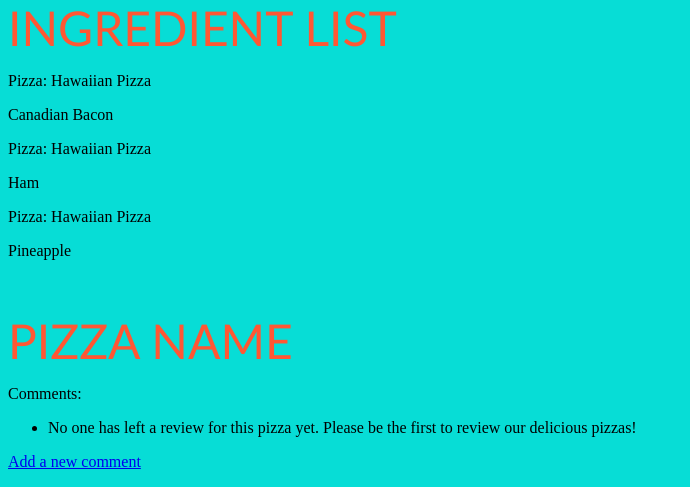
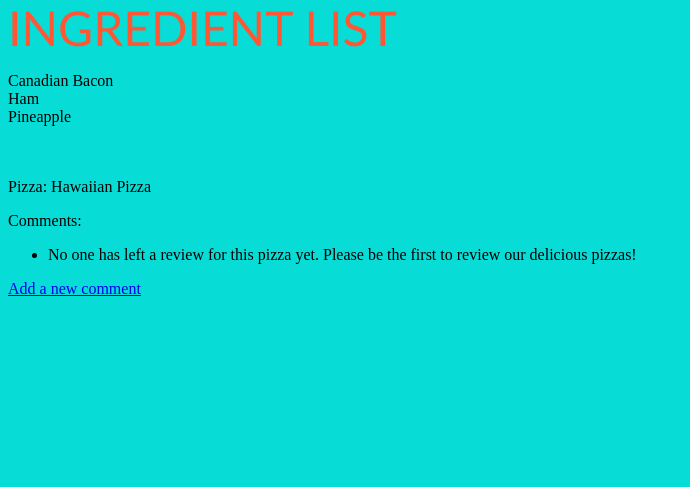
Before and after one commit to jmolenda1/django_pizzeria, a Django app: page /pizza/1/ in a window 1280 px wide. Shown: the part 512-999 px from the top of the page, without its empty margins (0-690 px from the left). After the commit the page ends 808 px from the top, so only its background shows below. Run offline with Django 3.2, Linux system fonts and the light colour scheme; data comes from the database, SQL or seed files in the repository; grey boxes are pictures that could not be loaded.

Commit message:
submit comment

```diff
--- a/pizzas/templates/pizzas/new_comment.html
+++ b/pizzas/templates/pizzas/new_comment.html
@@ -2,15 +2,15 @@
 
 {% block content %}
 
-<p><a href="{% url 'pizzas:pizza' pizza.id % }">{{ pizza }}</a></p>
-<p>Please leave a review for one of our delicious pizzas if you have tried them!</p>
+<p><a href="{% url 'pizzas:pizza' pizza.id %}">{{ pizza }}</a></p>
+<p>Pleave a review for our pizzas if you have tried them!</p>
 
 <form action="{% url 'pizzas:new_comment' pizza.id %}" method='post'>
-
     {% csrf_token %}
     {{ form.as_p }}
 
     <button name="submit">Submit Comment</button>
 </form>
 
+
 {% endblock content %}
--- a/pizzas/templates/pizzas/pizza.html
+++ b/pizzas/templates/pizzas/pizza.html
@@ -15,25 +15,21 @@ Pizza List Page | Papa John's Pizzeria
 
 {% for topping in toppings %}
 
-<p>Pizza: {{ pizza }}</p>
-
 {{ topping }}
 <br>
 {% endfor %}
 <br><br>
-<p>
-    <font face="Optima" size="8px" color="FF5733"> PIZZA NAME </font>
-</p>
+<p>Pizza: {{ pizza }}</p>
 
 <p>
     Comments:
     </p>
 
     <ul>
-        {% for comment in comments %}
+        {% for comment in new_comments %}
 
         <li>
-            <p> {{ comment.name|linebreaks }}</p>
+            <p> {{ comment|linebreaks }}</p>
         </li>
         {% empty %}
 
--- a/pizzas/views.py
+++ b/pizzas/views.py
@@ -1,4 +1,4 @@
-from django.shortcuts import render
+from django.shortcuts import render, redirect
 from .models import Pizza, Topping, Comment
 from .forms import CommentForm, PizzaForm, ToppingForm
 from .forms import *
@@ -19,7 +19,8 @@ def pizza(request, pizza_id):
     ''' Individual Pizzas. '''
     pizza = Pizza.objects.get(id=pizza_id)
     toppings = pizza.topping_set.order_by('name')
-    context = {'pizza':pizza, 'toppings':toppings}
+    comments = pizza.topping_set.order_by('date_added')
+    context = {'pizza':pizza, 'toppings':toppings, 'comments':comments}
     return render(request, 'pizzas/pizza.html', context)
 
 
```
Also changed, not shown: db.sqlite3, pizzas/migrations/0007_rename_post_comment_pizza.py (added).
